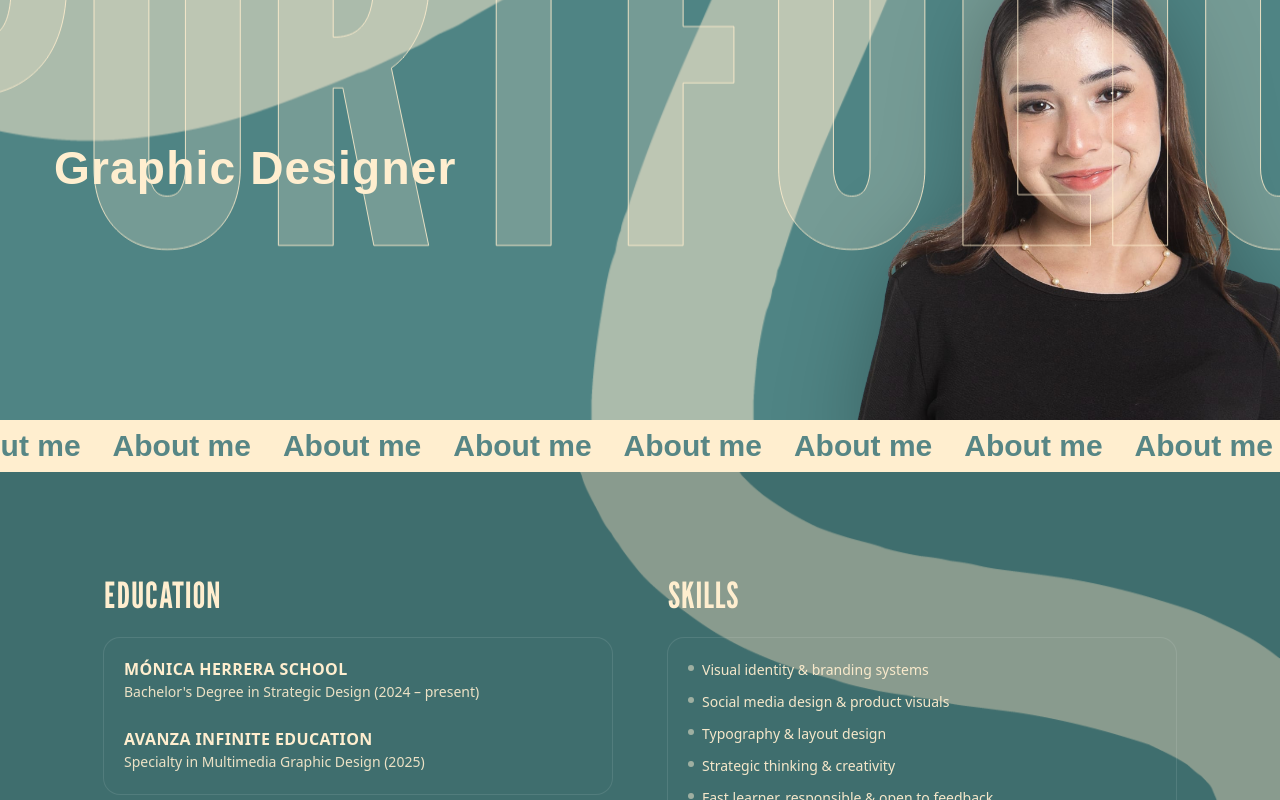
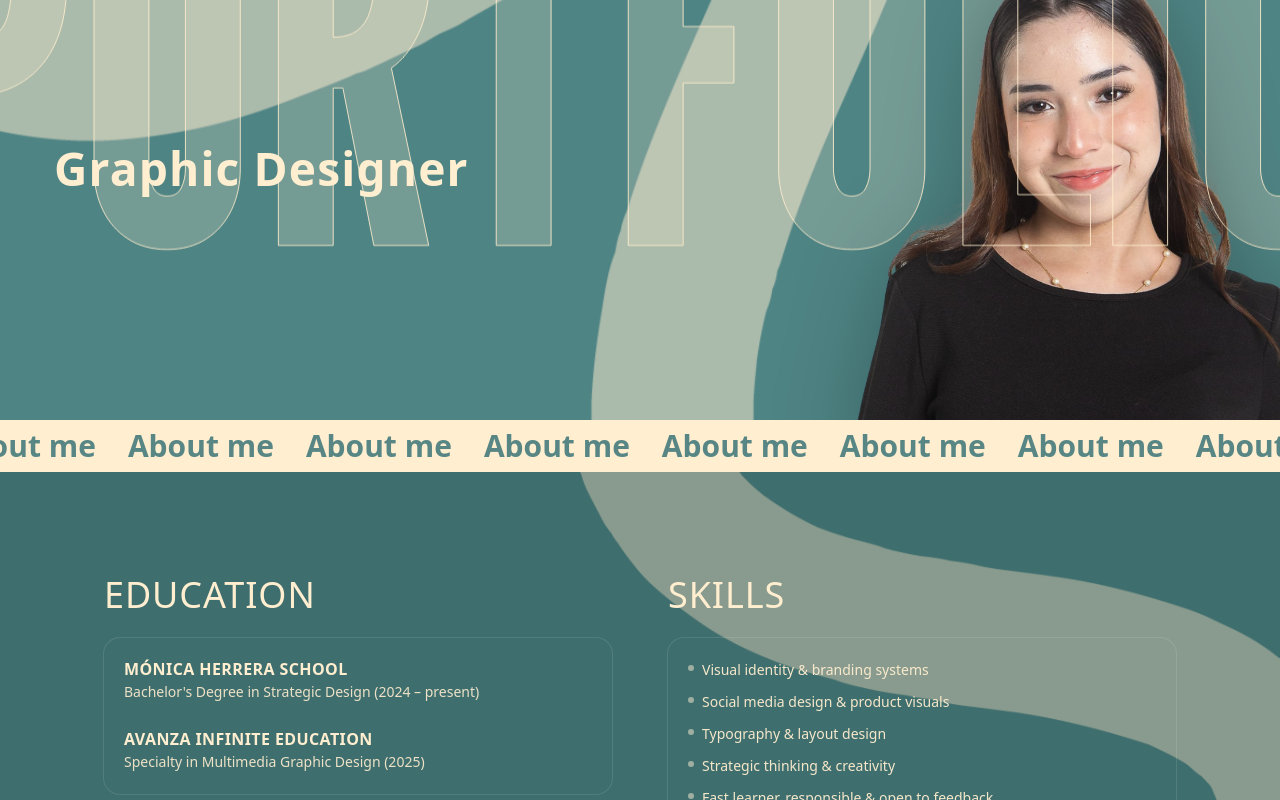
Before and after one commit to Chungastico/lem-portfolio, a Next.js app: page / in a window 1280 px wide. Shown: the part 380-1180 px from the top of the page. Built offline with nearby package versions, Linux system fonts and the light colour scheme; a web font is replaced by a local one.

Commit message:
Corrigiendo deploy pt5

```diff
--- a/app/fonts.ts
+++ b/app/fonts.ts
@@ -4,19 +4,23 @@ import { League_Gothic } from 'next/font/google';
 
 export const avenir = localFont({
     src: [
-        { path: '/fonts/avenir/Avenir Light.ttf',  weight: '300', style: 'normal' },
-        { path: '/fonts/avenir/Avenir Book.ttf',   weight: '450', style: 'normal' },
-        { path: '/fonts/avenir/Avenir Regular.ttf',weight: '400', style: 'normal' },
-        { path: '/fonts/avenir/Avenir Heavy.ttf',  weight: '800', style: 'normal' },
-        { path: '/fonts/avenir/Avenir Black.ttf',  weight: '900', style: 'normal' }
+        { path: '/fonts/avenir/Avenir Light.ttf',   weight: '300', style: 'normal' },
+        { path: '/fonts/avenir/Avenir Book.ttf',    weight: '400', style: 'normal' },
+        { path: '/fonts/avenir/Avenir Heavy.ttf',   weight: '800', style: 'normal' },
+        { path: '/fonts/avenir/Avenir Black.ttf',   weight: '900', style: 'normal' }
     ],
     variable: '--font-body',
-    display: 'swap'
+    display: 'swap',
+    preload: true,
+    fallback: ['system-ui', 'Arial', 'sans-serif'],
+    adjustFontFallback: 'Arial'
 });
+
 
 export const leagueGothic = League_Gothic({
     weight: '400',
     subsets: ['latin'],
     variable: '--font-heading',
-    display: 'swap'
+    display: 'swap',
+    preload: true
 });
--- a/app/globals.css
+++ b/app/globals.css
@@ -22,8 +22,10 @@
 }
 
 
-.font-body { font-family: var(--font-body), system-ui, sans-serif; }
-.font-heading { font-family: var(--font-heading), ui-sans-serif, sans-serif; }
+.font-body, .font-heading {
+  font-synthesis-weight: none;
+  text-rendering: optimizeLegibility;
+}
 
 .league-100 {
     font-variation-settings: "wdth" 100;
```
